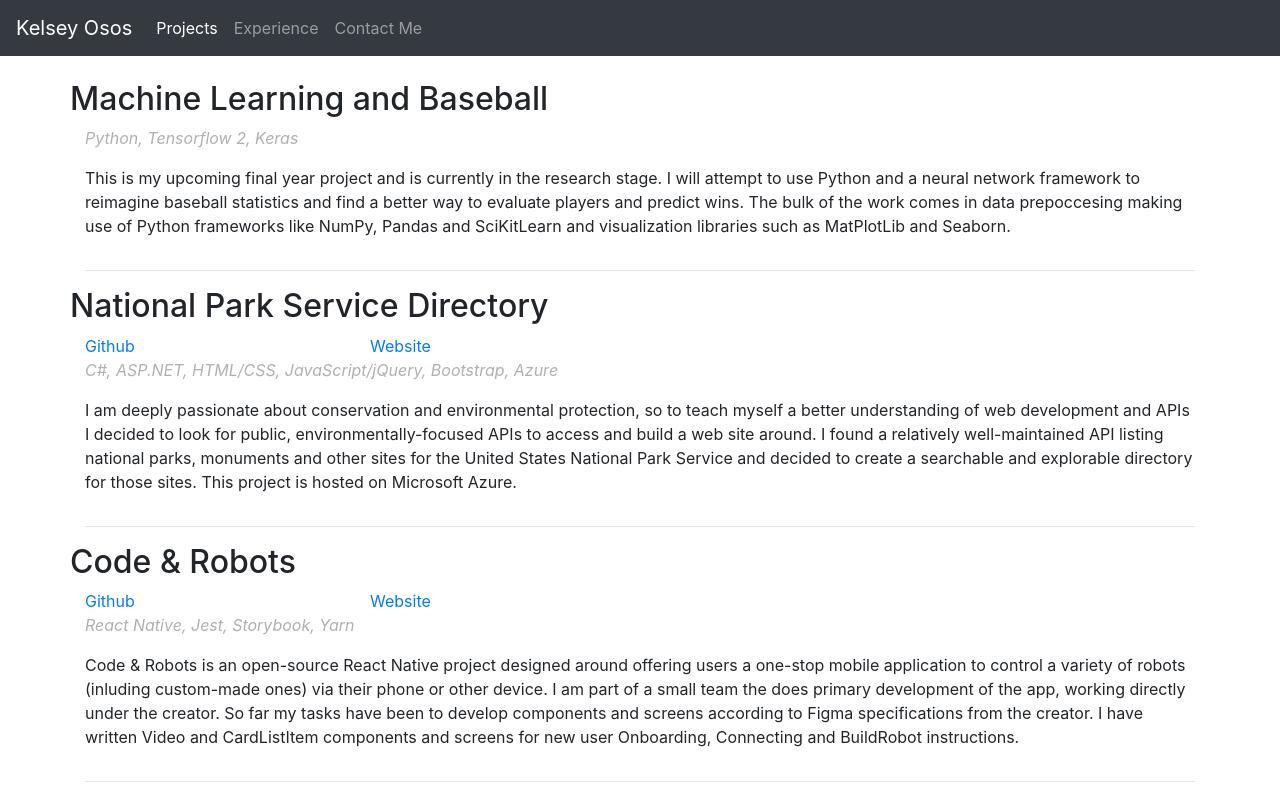
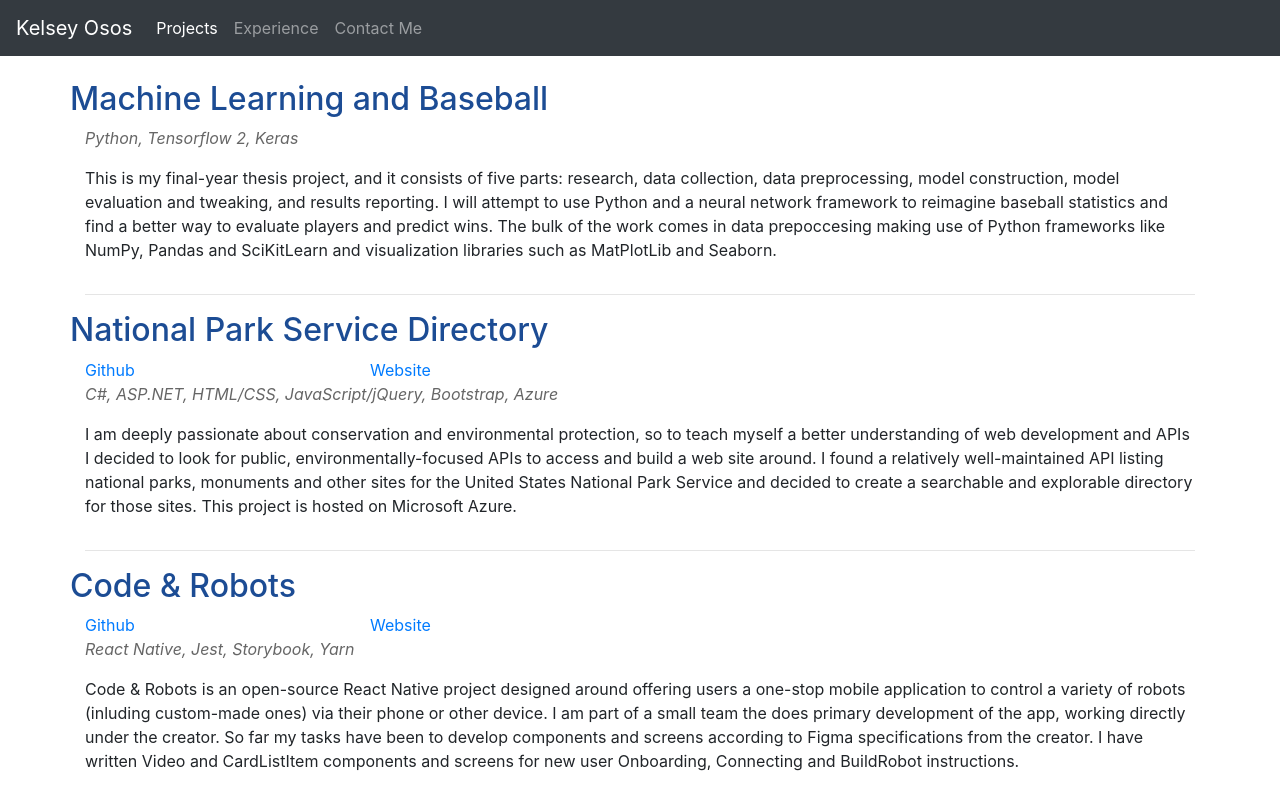
Before and after one commit to ososkp/personal-site, an Angular app: page /projects in a window 1280 px wide. Shown: the top 800 px of the page. Built offline with nearby package versions, Linux system fonts and the light colour scheme.

Commit message:
Stylized contact page and added additional styling and information to projects and experience pages:

```diff
--- a/src/app/app.component.scss
+++ b/src/app/app.component.scss
@@ -0,0 +1,3 @@
+.technologies-list {
+  color: #666666;
+}
--- a/src/app/contact-page/contact-page.component.html
+++ b/src/app/contact-page/contact-page.component.html
@@ -1,5 +1,6 @@
 <div class="container my-container">
   <div *ngFor="let item of details">
-    <p>{{ item.label }} - {{ item.value }}</p>
+    <h4>{{ item.label }}</h4>
+    <p class="value">{{ item.value }}</p>
   </div>
 </div>
--- a/src/app/contact-page/contact-page.component.scss
+++ b/src/app/contact-page/contact-page.component.scss
@@ -0,0 +1,13 @@
+@import '../_variables.scss';
+
+.value {
+  margin-left: 2rem;
+}
+
+h4 {
+  color: $primary-color;
+}
+
+.my-container {
+  padding-top: 1rem;
+}
--- a/src/app/experience-page/experience-page.component.scss
+++ b/src/app/experience-page/experience-page.component.scss
@@ -1,4 +1,5 @@
 @import '../_variables.scss';
+@import '../app.component.scss';
 
 h3 {
   color: $primary-color;
--- a/src/app/projects-page/projects-page.component.scss
+++ b/src/app/projects-page/projects-page.component.scss
@@ -0,0 +1,6 @@
+@import '../_variables.scss';
+@import '../app.component.scss';
+
+h2 {
+  color: $primary-color;
+}
--- a/src/app/projects-page/projects-page.component.ts
+++ b/src/app/projects-page/projects-page.component.ts
@@ -11,11 +11,12 @@ export class ProjectsPageComponent implements OnInit {
       name: 'Machine Learning and Baseball',
       technologies: 'Python, Tensorflow 2, Keras',
       description: `
-        This is my upcoming final year project and is currently in the research stage. I will attempt
-         to use Python and a neural network framework to reimagine baseball statistics and find a better
-         way to evaluate players and predict wins. The bulk of the work comes in data prepoccesing making
-         use of Python frameworks like NumPy, Pandas and SciKitLearn and visualization libraries such as
-         MatPlotLib and Seaborn.
+        This is my final-year thesis project, and it consists of five parts: research, data collection,
+         data preprocessing, model construction, model evaluation and tweaking, and results reporting.
+         I will attempt to use Python and a neural network framework to reimagine baseball statistics
+         and find a better way to evaluate players and predict wins. The bulk of the work comes in data
+         prepoccesing making use of Python frameworks like NumPy, Pandas and SciKitLearn and visualization
+         libraries such as MatPlotLib and Seaborn.
       `
     },
     {
```
Also changed, not shown: src/app/contact-page/contact-page.component.ts (+13 -13 lines).
